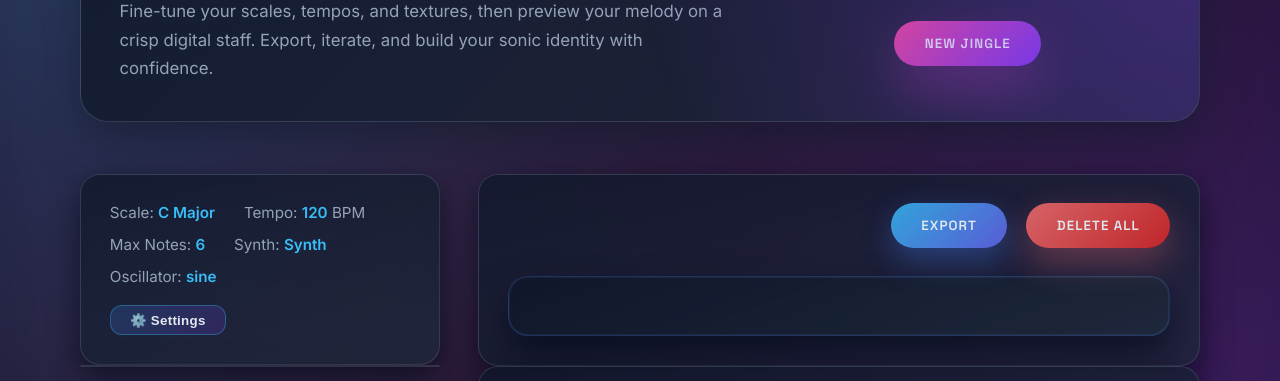
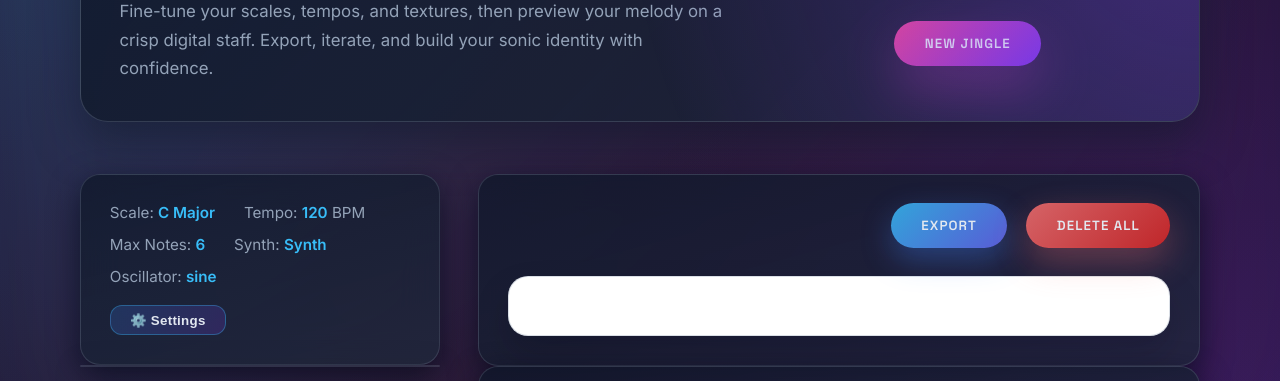
Before and after one commit to JDennisUF/jingler, a website: page index.html in a window 1280 px wide. Shown: the part 301-682 px from the top of the page. Drawn offline with nearby package versions, Linux system fonts and the light colour scheme.

Commit message:
Restore high-contrast staff background

```diff
--- a/styles/style.css
+++ b/styles/style.css
@@ -406,9 +406,13 @@ main {
 .musical-staff {
     border-radius: var(--radius-md);
     padding: var(--spacing-lg);
-    background: linear-gradient(160deg, rgba(15, 23, 42, 0.92), rgba(30, 41, 59, 0.82));
-    border: 1px solid rgba(59, 130, 246, 0.25);
-    box-shadow: inset 0 0 0 1px rgba(148, 163, 184, 0.08), 0 18px 35px rgba(2, 6, 23, 0.6);
+    background: #ffffff;
+    border: 1px solid rgba(148, 163, 184, 0.35);
+    box-shadow: 0 18px 35px rgba(2, 6, 23, 0.18);
+}
+
+.musical-staff #musicalstaff svg {
+    width: 100%;
 }
 
 .vexbox {
```
